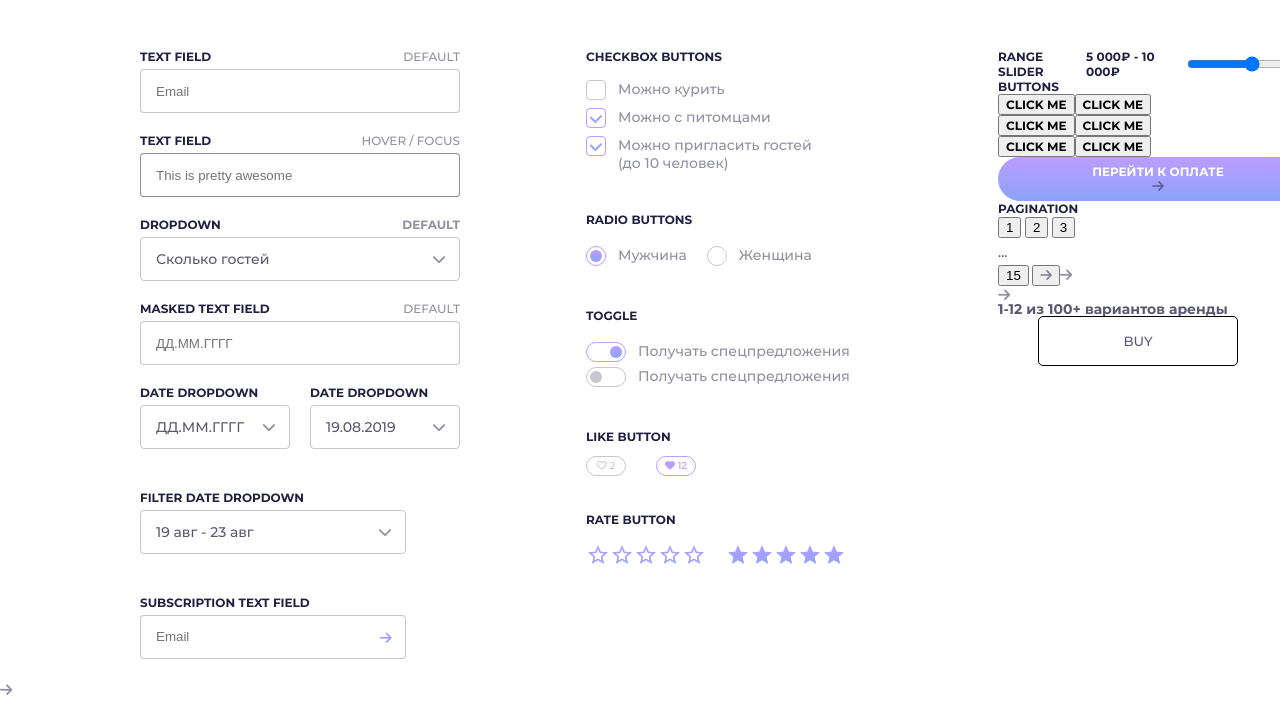
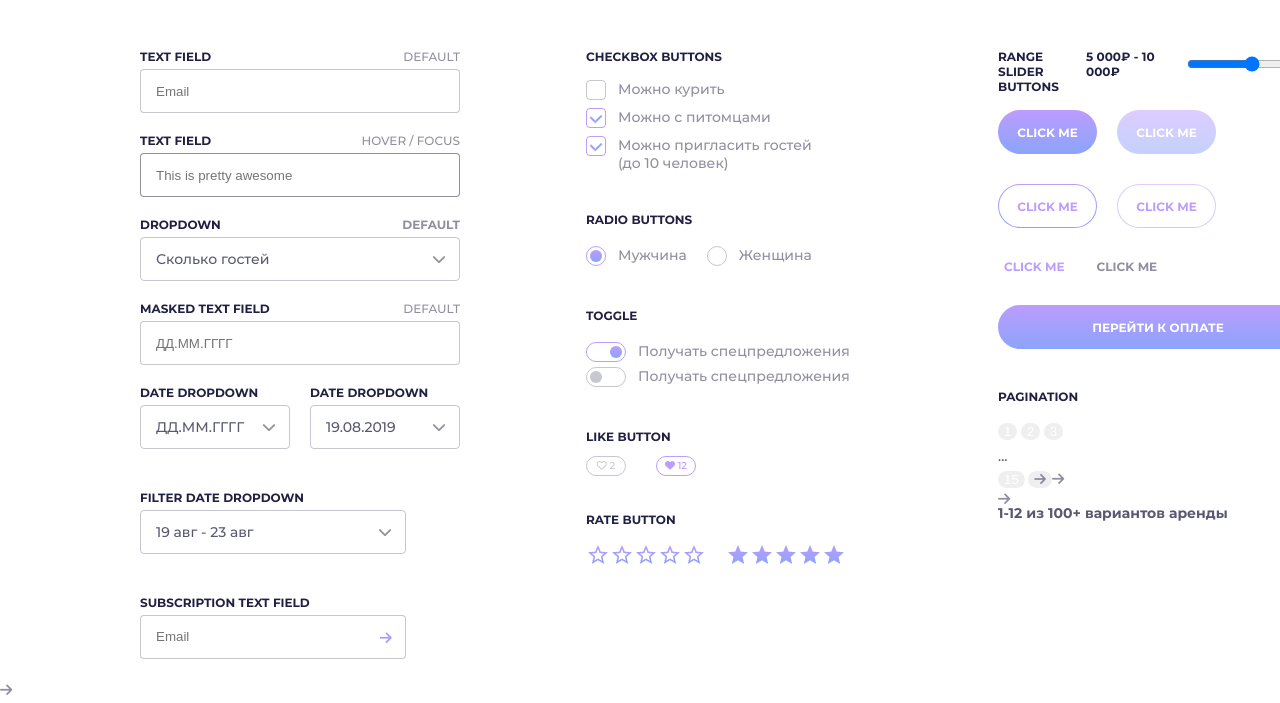
Before and after one commit to KonstantinKirsanov/FSD, a plain HTML site: page UI kit/form-elements.html in a window 1280 px wide. Shown: the part 100-803 px from the top of the page. Drawn offline with Linux system fonts and the light colour scheme.

Commit message:
Added new buttons styles

```diff
--- a/UI kit/form-elements.html
+++ b/UI kit/form-elements.html
@@ -133,7 +133,7 @@
                 </div>
             </div>
             <h3>like button</h3>
-            <div class="flex-blocks">
+            <div class="flex-blocks" for="like-1">
                 <div class="like-button">
                     <input type="checkbox" id="like-1">
                     <label for="like-1">
@@ -218,17 +218,19 @@
             <h3>buttons</h3>
             <div class="flex-blocks">
                 <button class="button-1"><h3>click me</h3></button>
-                <button class="button-1"><h3>click me</h3></button>
+                <button class="button-1 disabled"><h3>click me</h3></button>
             </div>
             <div class="flex-blocks">
                 <button class="button-2"><h3>click me</h3></button>
-                <button class="button-2"><h3>click me</h3></button>
+                <button class="button-2 button-2_disabled"><h3>click me</h3></button>
             </div>
             <div class="flex-blocks">
-                <button class="button-2"><h3>click me</h3></button>
-                <button class="button-2"><h3>click me</h3></button>
+                <button class="button-3"><h3>click me</h3></button>
+                <button class="button-3_disabled"><h3>click me</h3></button>
             </div>
-            <button class="pay-button" type="button"><h3>Перейти к оплате</h3><i class="fas fa-arrow-right"></i></button>
+            <button class="pay-button" type="button"><h3>Перейти к оплате <span class="material-icons">
+                arrow_forward
+                </span></h3></button>
             <h3>pagination</h3>
             <div>
                 <button>1</button>
@@ -239,8 +241,6 @@
                 <button><i class="fas fa-arrow-right"></button>
             </div>
             <p>1-12 из 100+ вариантов аренды</p>
-            <button class="purchase__button" type="button"><p>BUY</p></button>
-
         </div>
     </main>
 </body>
--- a/UI kit/style.less
+++ b/UI kit/style.less
@@ -41,11 +41,18 @@ body {
     margin-bottom: 33px;
     width: calc(100%-30px);
   }
+
+  button {
+    outline:none;
+  }
+
   main {
     display: flex;
   }
 
   /* ________Color & Type________*/
+
+  @main-gradient: linear-gradient(180deg, #BC9CFF 0%, #8BA4F9 100%);
 
   .color-column {
     margin-left: 150px;
@@ -302,6 +309,9 @@ body {
   -o-text-fill-color: transparent;
 }
 
+.buttons-column > h3 {
+  margin-bottom: 16px;
+}
 /* ----------Checkbox Buttons----------*/
 
 .checkbox-column {
@@ -630,16 +640,92 @@ body {
 /* ----------Rate Buttons end----------*/
 
 /* ----------Buttons end----------*/
+button {
+  color: #ffffff;
+  border-radius: 22px;
+  border: 0;
+  box-shadow: 0;
+}
+
+.disabled {
+  opacity: 0.5;
+  cursor: not-allowed;
+}
+
+.button-1 {
+  width: 99px;
+  height: 44px;
+  background: linear-gradient(180deg, #BC9CFF 0%, #8BA4F9 100%);
+  border-radius: 22px;
+  margin-right: 20px;
+  margin-bottom: 30px;
+}
+
+
+.button-2 {
+  position: relative;
+  width: 97px;
+  height: 42px;
+  margin-right: 21px;
+  margin-bottom: 31px;
+  border-radius: 30px;
+  background: #fff;
+  text-align: center;
+  margin-top: 1px;
+  margin-left: 1px;
+  & h3 {
+    color: #BC9CFF;
+    z-index: 1;
+  }
+  &::before {
+  content: "";
+  position: absolute;
+  top: -1px;
+  bottom: -1px;
+  left: -1px;
+  right: -1px;
+  background: @main-gradient;
+  border-radius: 34px;
+  z-index: -1;
+}
+}
+
+.button-2_disabled {
+  cursor: not-allowed;
+  &::before {
+  opacity: 0.5;
+}
+}
+
+.button-3 {
+  background-color: #ffffff;
+  margin-right: 20px;
+  margin-bottom: 30px;
+  & h3 {
+    color: #BC9CFF;
+  }
+}
+.button-3_disabled {
+  background-color: #ffffff;
+  margin-right: 20px;
+  margin-bottom: 30px;
+  cursor: not-allowed;
+  & h3 {
+    color: rgba(31, 32, 65, 0.5);
+  }
+}
 
 .pay-button {
+  position: relative;
   width: 320px;
   height: 44px;
   background: linear-gradient(180deg, #BC9CFF 0%, #8BA4F9 100%);
   border-radius: 22px;
-border: 0;
-box-shadow: 0;
-& h3{
-  color: #ffffff;
+  margin-bottom: 40px;
+  & h3{
+  display: flex;
+  align-items: center;
+  justify-content: center;
   font-family: 'Montserrat';
   font-style: normal;
   font-weight: bold;
@@ -647,17 +733,12 @@ box-shadow: 0;
   line-height: 15px;
   text-transform: uppercase;
   text-align: center;
+  & span {
+    position: absolute;
+    color: #ffffff;
+    font-size: 24px;
+    line-height: 24px;
+    right: 10px;
+  }
 }
 }
-
-.purchase__button {
-	width: 200px;
-	height: 50px;
-	margin-left: 40px;
-	margin-bottom: 20px;
-	border-radius: 10px;
-	background-color: #fff;
-  border-width: 0;
-  border-radius: 5px;
-  border: 1px solid black;
-}
```
Also changed, not shown: UI kit/style.css.
